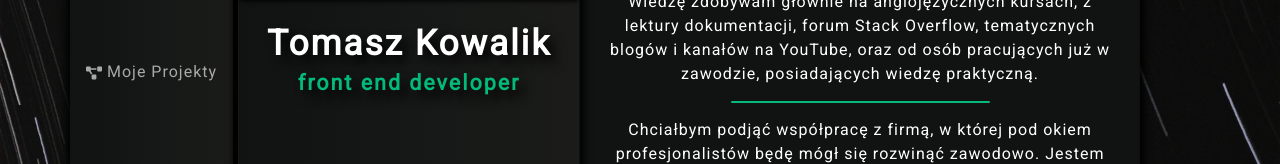
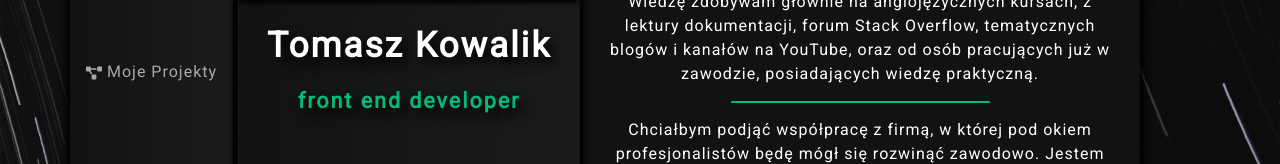
Before and after one commit to covalt1985/my-resume, a React (Create React App) app: page /about-me in a window 1280 px wide. Shown: the part 455-619 px from the top of the page. Built offline with nearby package versions, Linux system fonts and the light colour scheme.

Commit message:
main photo title style fix

```diff
--- a/src/Components/MainPhoto/style.css
+++ b/src/Components/MainPhoto/style.css
@@ -40,10 +40,8 @@
 .title {
  color: white;
  font-size: calc(1rem + 1.5vw);
- margin-bottom: 0;
 }
 
 .CardText.underTitle {
  font-size: calc(0.7rem + 0.8vw);
- margin-bottom: 2rem;
 }
```
